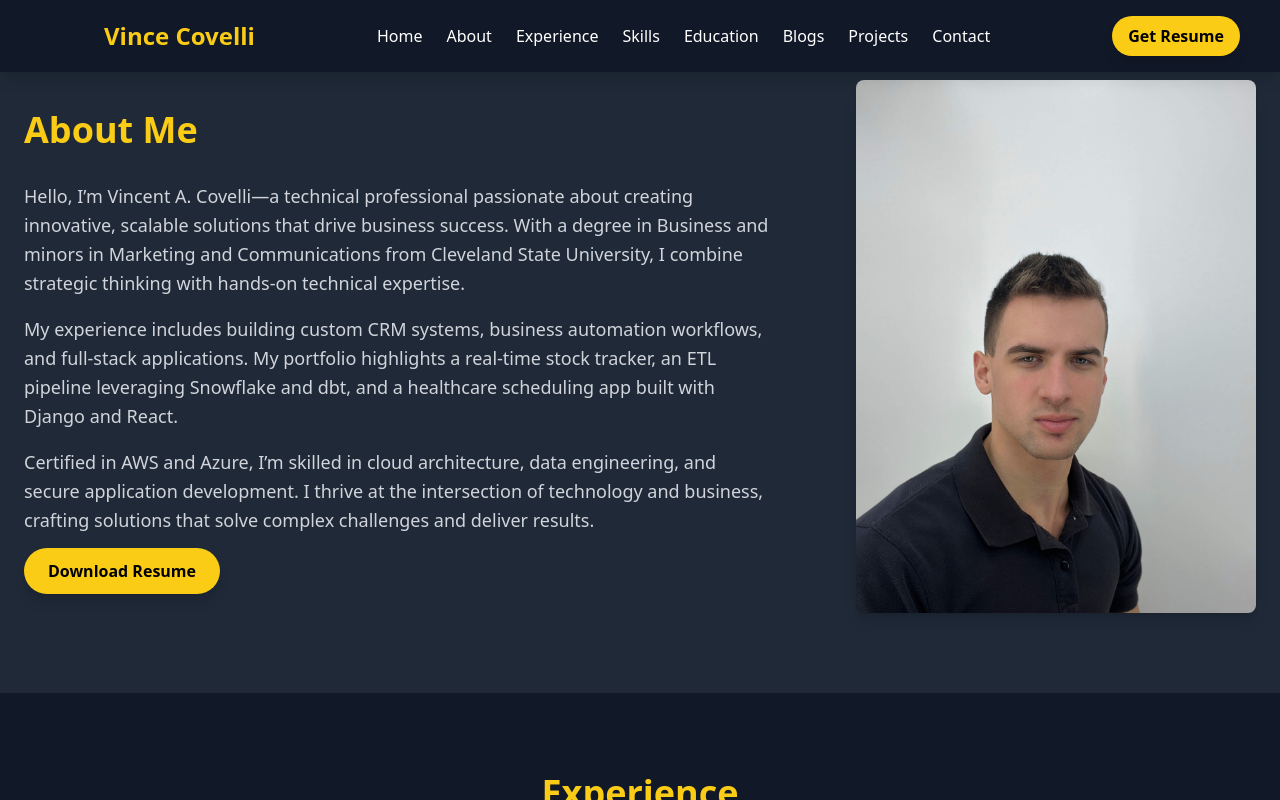
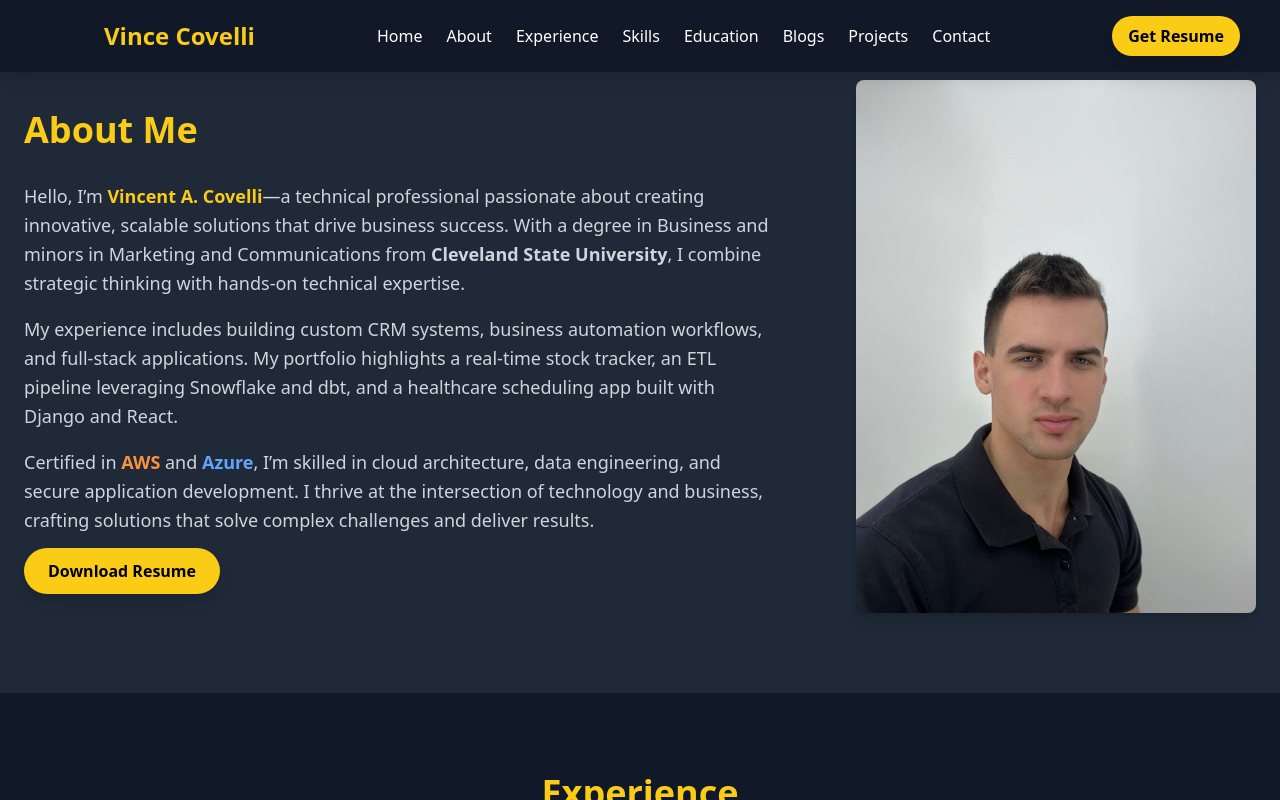
Before and after one commit to vcovelli/vc-portfolio, a React (Vite) app: page /vc-portfolio/projects/automated-data-pipeline in a window 1280 px wide. Both pictures are taken after a click on the button "About". Shown: the part 800-1600 px from the top of the page. Built offline with nearby package versions, Linux system fonts and the light colour scheme; no server answers; the database is empty.

Commit message:
Added minor improvements and UI tweaks to the skills and about me sections.

```diff
--- a/src/components/AboutMe/AboutMe.jsx
+++ b/src/components/AboutMe/AboutMe.jsx
@@ -5,6 +5,7 @@ export default function AboutMe() {
   return (
     <section id="about" className="py-20 bg-gray-800 text-white">
       <div className="max-w-7xl mx-auto px-6 flex flex-col md:flex-row-reverse items-center gap-8">
+
         {/* Mobile-Only Heading */}
         <motion.h2
           className="text-4xl font-bold text-yellow-400 mb-4 md:hidden"
@@ -42,21 +43,39 @@ export default function AboutMe() {
           </h2>
 
           <p className="mt-4 text-lg text-gray-300 leading-relaxed">
-            Hello, I’m Vincent A. Covelli—a technical professional passionate about creating innovative, scalable solutions that drive business success. With a degree in Business and minors in Marketing and Communications from Cleveland State University, I combine strategic thinking with hands-on technical expertise.
+            Hello, I’m <span className="text-yellow-400 font-bold">Vincent A. Covelli</span>—a
+            <span> technical professional</span> passionate about creating
+            <span> innovative, scalable solutions</span> that drive business success.
+            With a degree in <span>Business</span> and minors in
+            <span> Marketing and Communications</span> from
+            <span className="font-bold"> Cleveland State University</span>, I combine
+            <span> strategic thinking</span> with <span> hands-on technical expertise</span>.
           </p>
 
           <p className="mt-4 text-lg text-gray-300 leading-relaxed">
-            My experience includes building custom CRM systems, business automation workflows, and full-stack applications. My portfolio highlights a real-time stock tracker, an ETL pipeline leveraging Snowflake and dbt, and a healthcare scheduling app built with Django and React.
+            My experience includes building
+            <span> custom CRM systems</span>,
+            <span> business automation workflows</span>,
+            and <span> full-stack applications</span>.
+            My portfolio highlights a <span> real-time stock tracker</span>,
+            an <span> ETL pipeline leveraging Snowflake and dbt</span>,
+            and a <span> healthcare scheduling app</span> built with
+            <span> Django and React</span>.
           </p>
 
           <p className="mt-4 text-lg text-gray-300 leading-relaxed">
-            Certified in AWS and Azure, I’m skilled in cloud architecture, data engineering, and secure application development. I thrive at the intersection of technology and business, crafting solutions that solve complex challenges and deliver results.
+            Certified in <span className="text-orange-400 font-bold">AWS</span> and <span className="text-blue-400 font-bold">Azure</span>,
+            I’m skilled in <span> cloud architecture</span>,
+            <span> data engineering</span>, and
+            <span> secure application development</span>.
+            I thrive at the intersection of <span> technology and business</span>,
+            crafting solutions that solve complex challenges and deliver results.
           </p>
 
           {/* Get Resume Button */}
           <div className="mt-6">
             <a
-              href="/vc-portfolio/public/Vincent-Covelli Resume 2025.pdf"
+              href="/vc-portfolio/Vincent-Covelli-Resume-2025.pdf"
               className="px-6 py-3 bg-yellow-400 text-black font-bold rounded-full shadow-lg hover:bg-yellow-300 transition duration-300"
               download
             >
--- a/src/components/Skills/Skills.css
+++ b/src/components/Skills/Skills.css
@@ -68,3 +68,21 @@
     font-size: 0.875rem; /* Smaller text size on mobile */
   }
 }
+
+/* Styling for Read More Section */
+.collapsible-section {
+  max-height: 0;
+  overflow: hidden;
+  transition: max-height 0.5s ease-in-out;
+}
+
+.collapsible-section.expanded {
+  max-height: 300px;
+}
+
+/* Read More Button */
+.read-more-btn {
+  display: inline-block;
+  cursor: pointer;
+  font-size: 1rem;
+}
--- a/src/components/Skills/Skills.jsx
+++ b/src/components/Skills/Skills.jsx
@@ -8,6 +8,9 @@ import {
   SiDocker,
   SiGithub,
   SiTerraform,
+  SiDjango,
+  SiSnowflake,
+  SiNodedotjs,
 } from "react-icons/si";
 import { FaAws } from "react-icons/fa";
 import "./Skills.css";
@@ -17,16 +20,20 @@ const skills = [
   { name: "Tailwind CSS", icon: <SiTailwindcss className="text-teal-400" /> },
   { name: "JavaScript", icon: <SiJavascript className="text-yellow-300" /> },
   { name: "Python", icon: <SiPython className="text-blue-500" /> },
+  { name: "Node.js", icon: <SiNodedotjs className="text-green-500" /> },
   { name: "AWS", icon: <FaAws className="text-orange-400" /> },
   { name: "PostgreSQL", icon: <SiPostgresql className="text-blue-500" /> },
   { name: "Docker", icon: <SiDocker className="text-blue-400" /> },
   { name: "GitHub", icon: <SiGithub className="text-gray-400" /> },
   { name: "Terraform", icon: <SiTerraform className="text-purple-500" /> },
+  { name: "Django", icon: <SiDjango className="text-green-600" /> },
+  { name: "Snowflake", icon: <SiSnowflake className="text-blue-300" /> },
 ];
 
 export default function Skills() {
   const marqueeRef = useRef(null);
   const [paused, setPaused] = useState(false);
+  const [expanded, setExpanded] = useState(false);
 
   useEffect(() => {
     if (marqueeRef.current) {
@@ -36,9 +43,9 @@ export default function Skills() {
 
   return (
     <section id="skills" className="skills-container bg-gray-800 py-20">
-      <h2 className="text-4xl font-bold text-yellow-400 text-center mb-12">
-        Skills
-      </h2>
+      <h2 className="text-4xl font-bold text-yellow-400 text-center mb-8">Skills</h2>
+
+      {/* Marquee Skills */}
       <div
         className="marquee-wrapper"
         onMouseEnter={() => setPaused(true)}
@@ -53,6 +60,35 @@ export default function Skills() {
           ))}
         </div>
       </div>
+
+      {/* Collapsible Read More Section */}
+      <div className={`collapsible-section ${expanded ? "expanded" : ""}`}>
+        {expanded && (
+          <div className="text-center mt-6 max-w-3xl mx-auto p-4 bg-gray-900 rounded-lg shadow-md">
+            <p className="text-gray-300 text-lg leading-relaxed">
+              I have experience working with <strong>full-stack development</strong>, <strong>cloud computing</strong>,
+              and <strong>DevOps</strong>. My expertise includes developing <strong>scalable applications</strong>,
+              working with <strong>serverless technologies</strong>, and setting up <strong>CI/CD pipelines</strong>.
+            </p>
+            <p className="text-gray-300 text-lg mt-4 leading-relaxed">
+              I specialize in <span className="text-yellow-400">React for frontend</span>,
+              <span className="text-green-400"> Django and Node.js for backend</span>,
+              and <span className="text-orange-400">AWS for cloud solutions</span>.
+            </p>
+          </div>
+        )}
+      </div>
+
+      {/* Read More Button */}
+      <div className="text-center mt-6">
+        <button
+          onClick={() => setExpanded(!expanded)}
+          className="read-more-btn bg-yellow-400 text-gray-900 font-semibold px-4 py-2 rounded-lg shadow-md
+            hover:bg-yellow-300 transition duration-300"
+        >
+          {expanded ? "Show Less ▲" : "Read More ▼"}
+        </button>
+      </div>
     </section>
   );
 }
```
